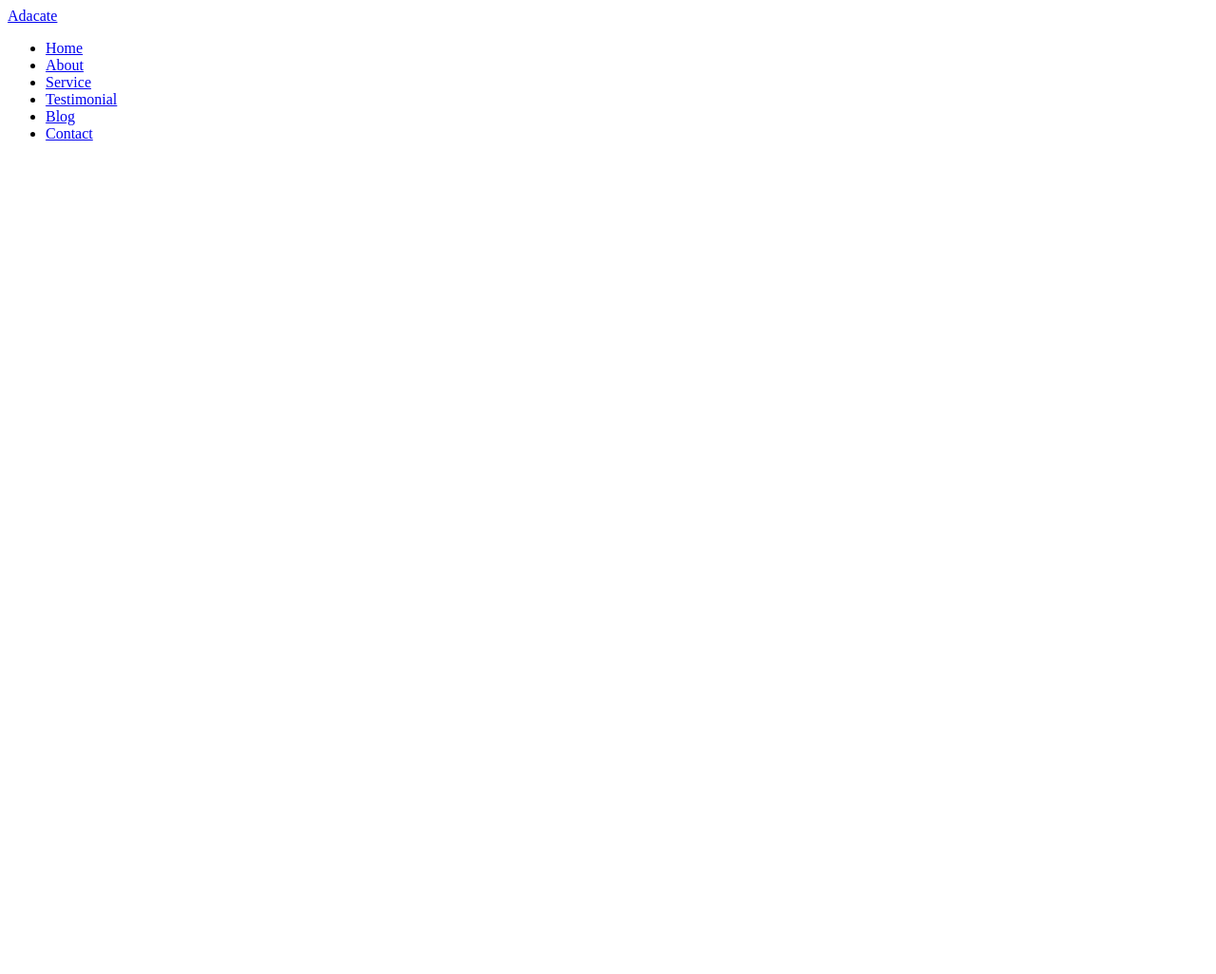
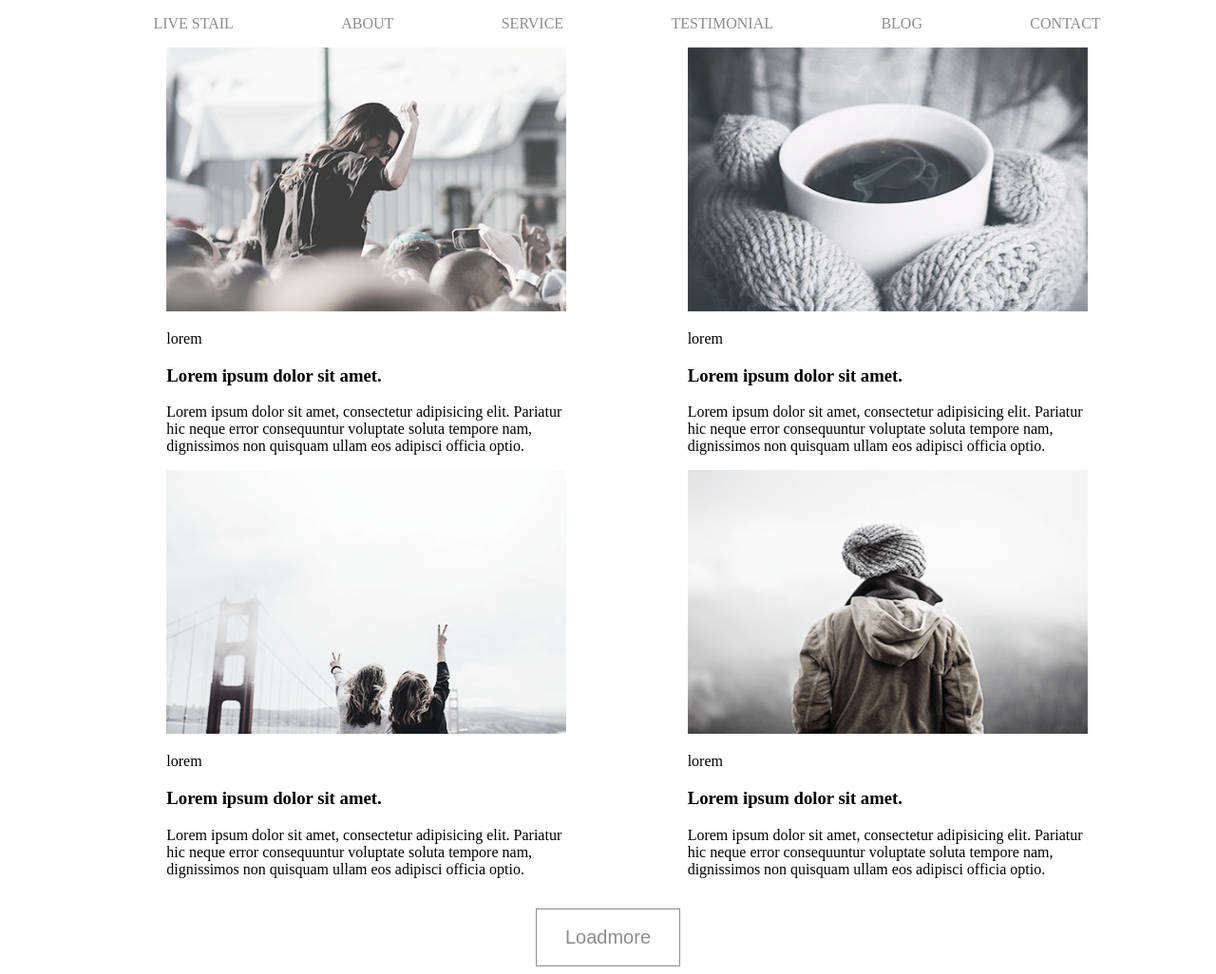
Before and after one commit to gasher-pixel/adacate, a plain HTML site: page Index.html in a window 1280 px wide. Shown: the whole page at 95% size. Before the commit the page ends 800 px from the top, so only its background shows below. Drawn offline with Linux system fonts and the light colour scheme.

Commit message:
first markup added

```diff
--- a/Index.html
+++ b/Index.html
@@ -3,18 +3,18 @@
 <head>
     <meta charset="UTF-8">
     <meta name="viewport" content="width=device-width, initial-scale=1.0">
-    <title>Adacate</title>
+    <title>lesson2</title>
+    <link rel="stylesheet" href="./css/style.css">
 </head>
 <body>
     <header>
         <nav>
-            <a href="#">Adacate</a>
-            <ul>
+            <ul class="header-nav-list">
                 <li>
-                    <a href="#">Home</a>
+                    <a href="#">Live stail</a>
                 </li>
                 <li>
-                    <a href="#">About</a>
+<a href="#">About</a>
                 </li>
                 <li>
                     <a href="#">Service</a>
@@ -31,6 +31,36 @@
             </ul>
         </nav>
     </header>
-
+    <main>
+        <section>
+        <ul class="hobby-list">
+            <li>
+                <img src="./images/1.png" alt="error img" width="421" height="278">
+                <p>lorem</p>
+                <h3>Lorem ipsum dolor sit amet.</h3>
+                <p>Lorem ipsum dolor sit amet, consectetur adipisicing elit. Pariatur hic neque error consequuntur voluptate soluta tempore nam, dignissimos non quisquam ullam eos adipisci officia optio.</p>
+            </li>
+            <li>
+                <img src="./images/2.png" alt="error img" width="421" height="278">
+                <p>lorem</p>
+                <h3>Lorem ipsum dolor sit amet.</h3>
+                <p>Lorem ipsum dolor sit amet, consectetur adipisicing elit. Pariatur hic neque error consequuntur voluptate soluta tempore nam, dignissimos non quisquam ullam eos adipisci officia optio.</p>
+            </li>
+            <li>
+                <img src="./images/3.png" alt="error img" width="421" height="278">
+                <p>lorem</p>
+                <h3>Lorem ipsum dolor sit amet.</h3>
+                <p>Lorem ipsum dolor sit amet, consectetur adipisicing elit. Pariatur hic neque error consequuntur voluptate soluta tempore nam, dignissimos non quisquam ullam eos adipisci officia optio.</p>
+            </li>
+            <li>
+                <img src="./images/4.png" alt="error img" width="421" height="278">
+                <p>lorem</p>
+                <h3>Lorem ipsum dolor sit amet.</h3>
+                <p>Lorem ipsum dolor sit amet, consectetur adipisicing elit. Pariatur hic neque error consequuntur voluptate soluta tempore nam, dignissimos non quisquam ullam eos adipisci officia optio.</p>
+            </li>
+        </ul>
+        <button type="button" class="button">loadmore</button>
+    </section>
+</main>
 </body>
 </html>
--- /dev/null
+++ b/css/style.css
@@ -0,0 +1,45 @@
+ul {
+    list-style: none;
+}
+
+a {
+text-decoration: none;
+}
+
+.header-nav-list {
+    display: flex;
+    justify-content: space-evenly;
+}
+
+.header-nav-list li {
+    text-transform: uppercase;
+}
+
+.header-nav-list li a {
+    color: #8c8c8c;
+}
+
+.header-nav-list li a:hover {
+    color: #03a3f3;
+}
+
+.hobby-list {
+    display: flex;
+    flex-flow: row wrap;
+    justify-content: space-evenly;
+}
+
+.hobby-list li {
+    width: 421px;
+}
+
+.button {
+    display: block;
+    margin: 0 auto;
+    color: #8c8c8c;
+    text-transform: capitalize;
+    border: 1px solid #8c8c8c;
+    background: transparent;
+    padding: 18px 30px;
+    font-size: 20px;
+}
```
Also changed, not shown: images/1.png (added), images/2.png (added), images/3.png (added), images/4.png (added).
